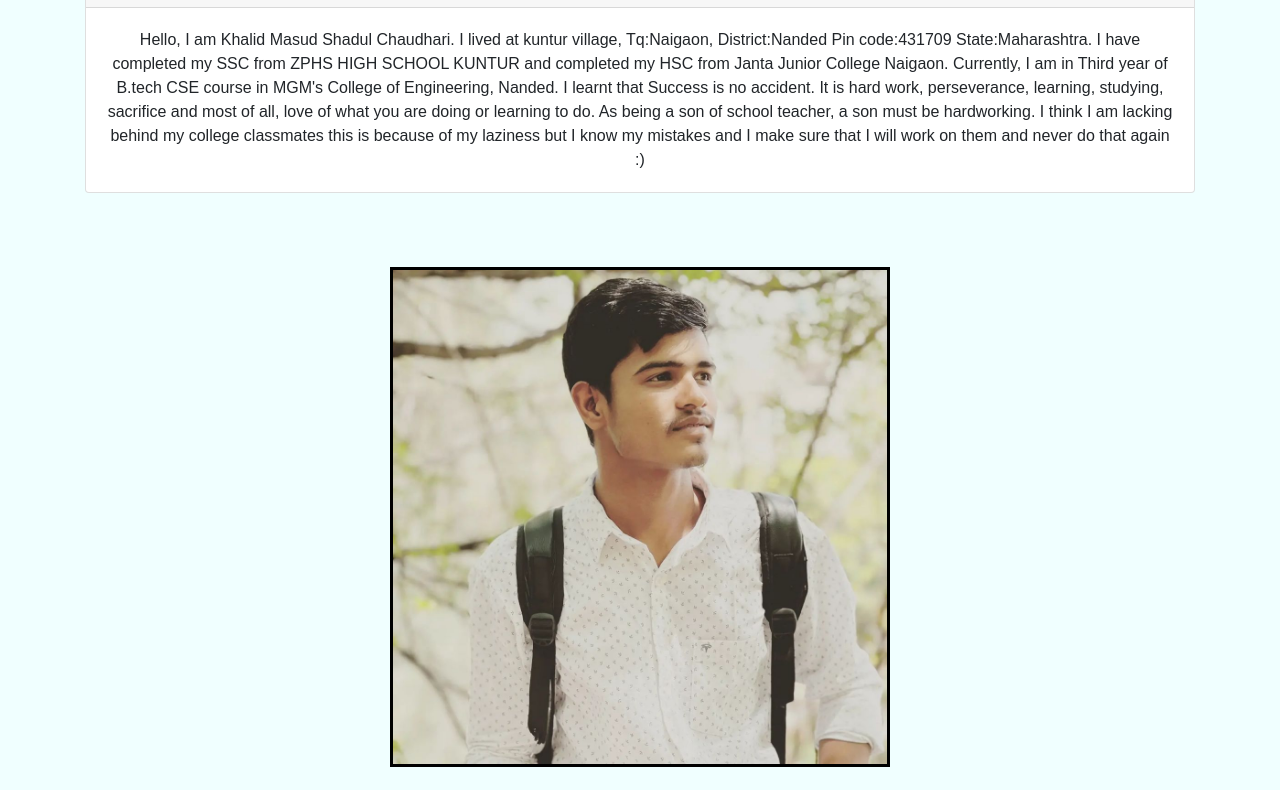
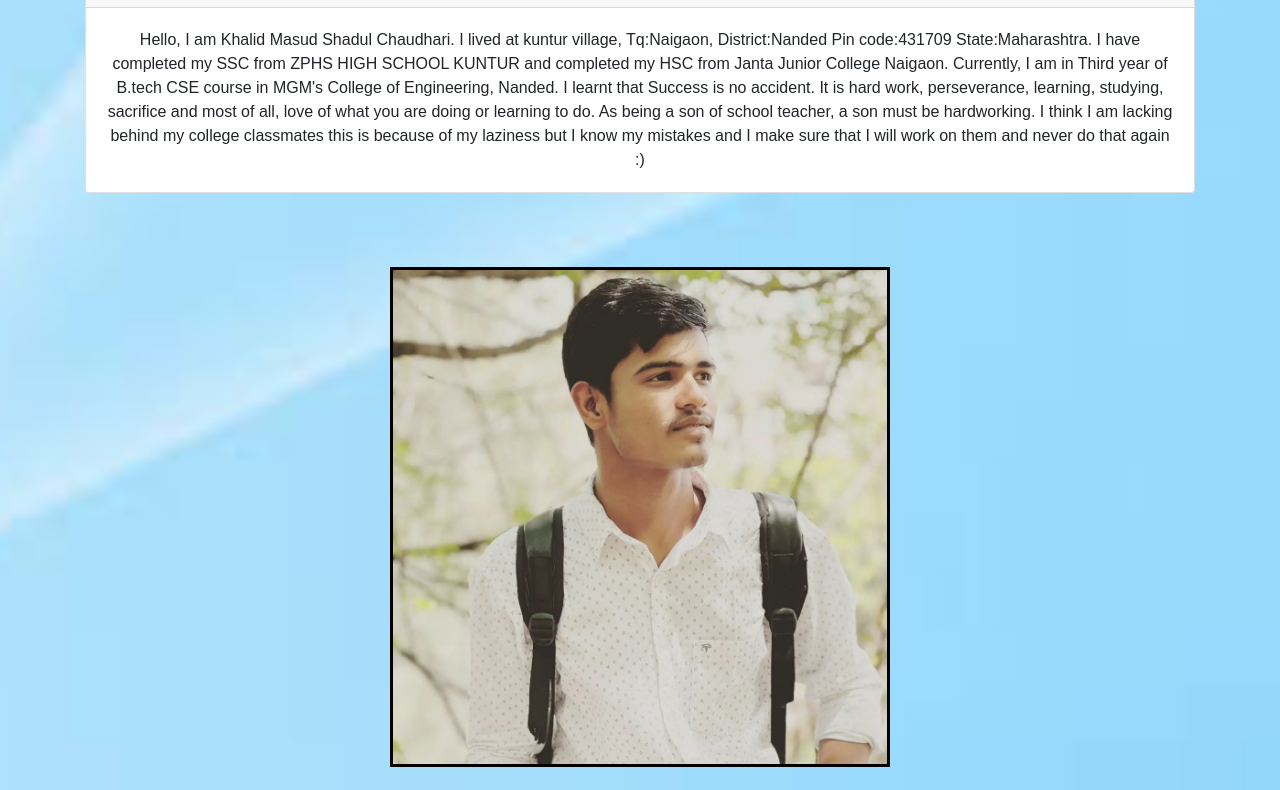
Before and after one commit to faraz6188/mini-project-of-MGM, a plain HTML site: page masud.html in a window 1280 px wide. Shown: the part 491-1281 px from the top of the page. Drawn offline with nearby package versions, Linux system fonts and the light colour scheme; files whose address does not match are found by name.

Commit message:
Update masud.html

```diff
--- a/masud.html
+++ b/masud.html
@@ -21,7 +21,7 @@
 
     <link rel="stylesheet" href="style.css">
 </head>
-    <body style="background-image: url('Images/bg_img4.png');" >
+    <body style="background-image: url('bg_img4.png');" >
         <ul class="topnav">
             <li><a class="active" href="#home">Home</a></li>
             <li><a href=" https://www.instagram.com/masud_chaudhari/">Instagram</a></li>
```
